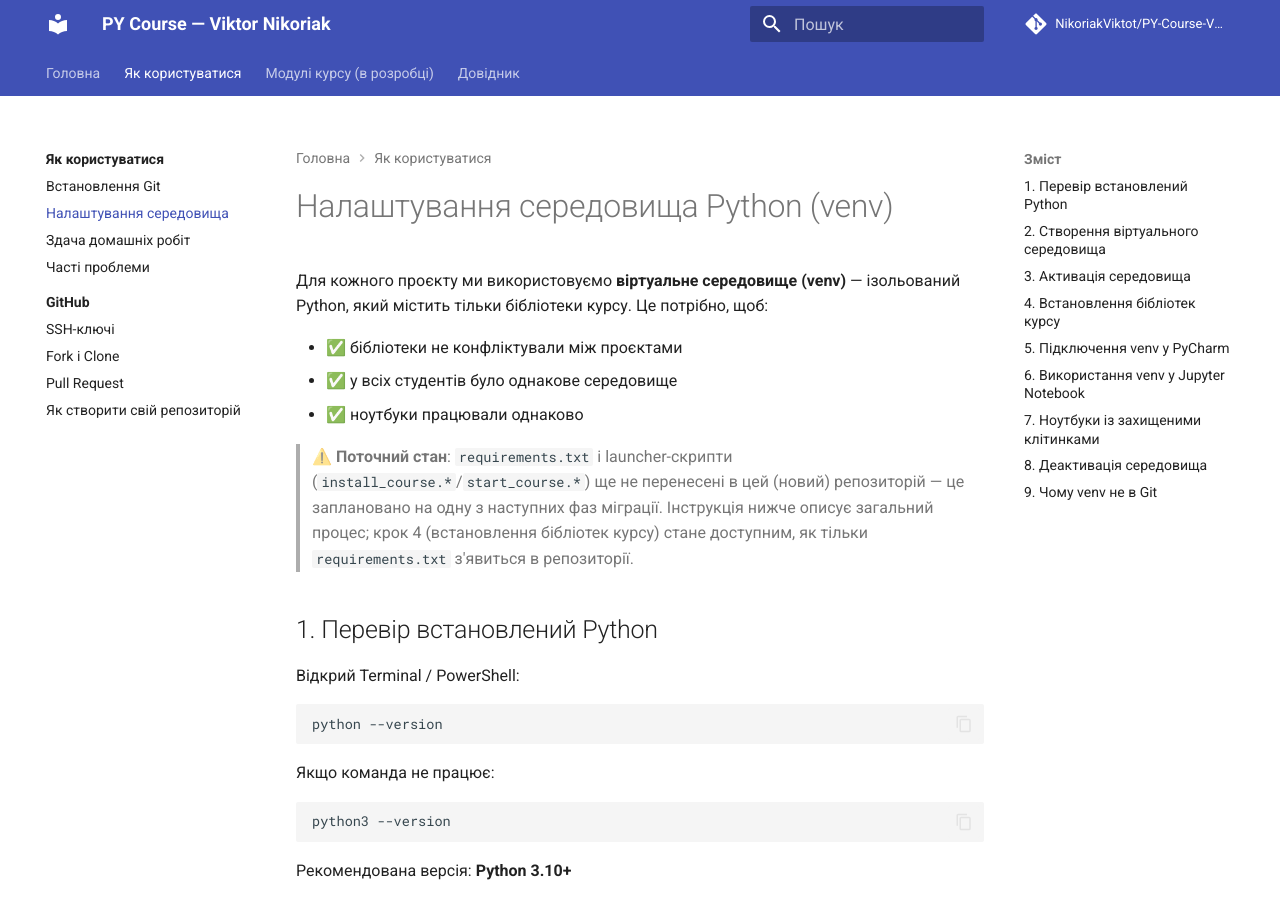
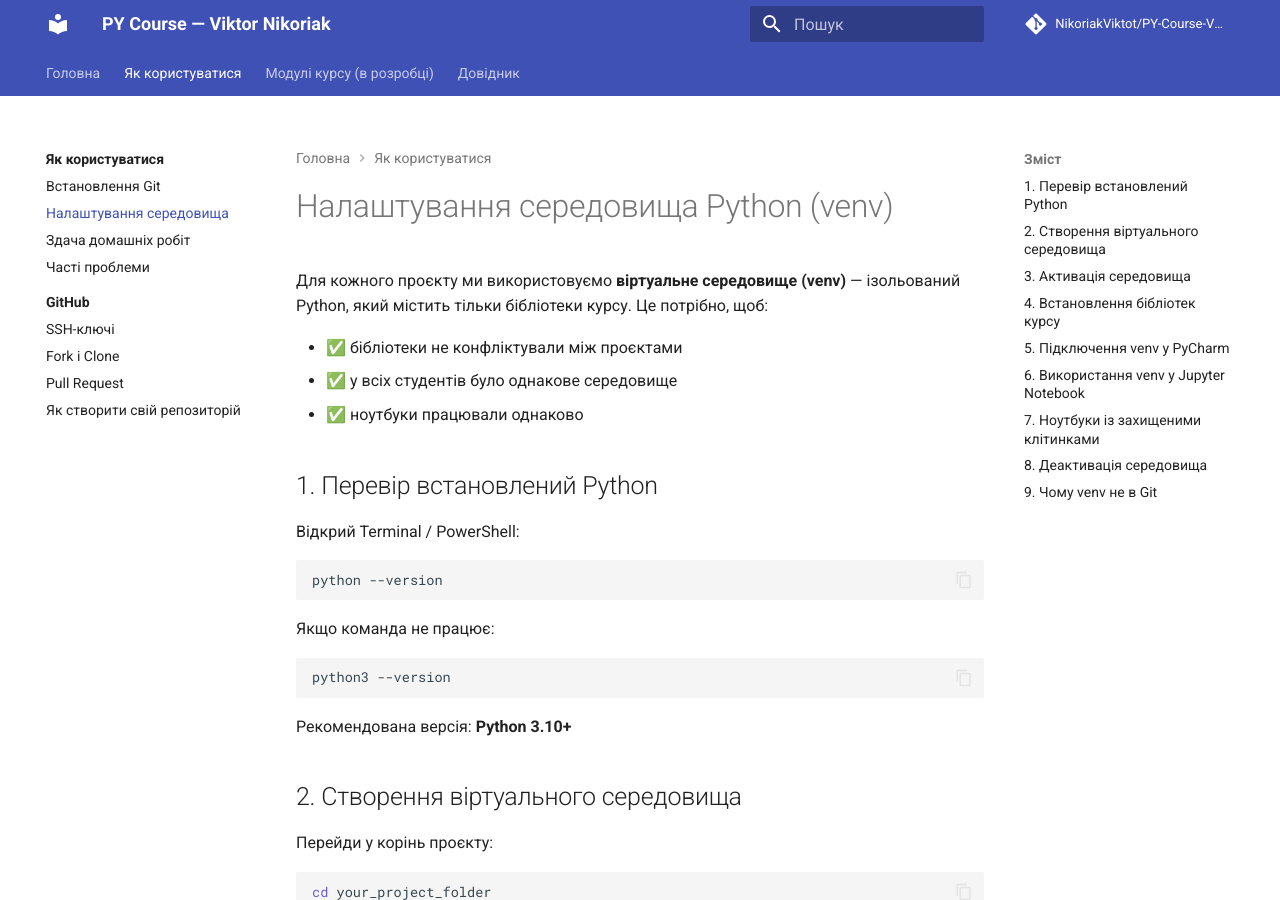
Before and after one commit to BohomolovR/PY-Course-Victor-Nikoriak-22-09-2026, an MkDocs documentation site: the page built from docs/00_getting_started/environment_setup.md, in a window 1280 px wide and 900 px high. Built offline with MkDocs 1.6.1 and Material for MkDocs 9.7.7, drawn with Linux system fonts in a browser that asks for light colours; comment, search, counter and statistics services are not loaded.

Commit message:
Update environment setup and lesson 2

```diff
--- a/docs/00_getting_started/environment_setup.md
+++ b/docs/00_getting_started/environment_setup.md
@@ -6,7 +6,6 @@
 - ✅ у всіх студентів було однакове середовище
 - ✅ ноутбуки працювали однаково
 
-> ⚠️ **Поточний стан**: `requirements.txt` і launcher-скрипти (`install_course.*`/`start_course.*`) ще не перенесені в цей (новий) репозиторій — це заплановано на одну з наступних фаз міграції. Інструкція нижче описує загальний процес; крок 4 (встановлення бібліотек курсу) стане доступним, як тільки `requirements.txt` з'явиться в репозиторії.
 
 ## 1. Перевір встановлений Python
 
```
Also changed, not shown: 1 other file.
